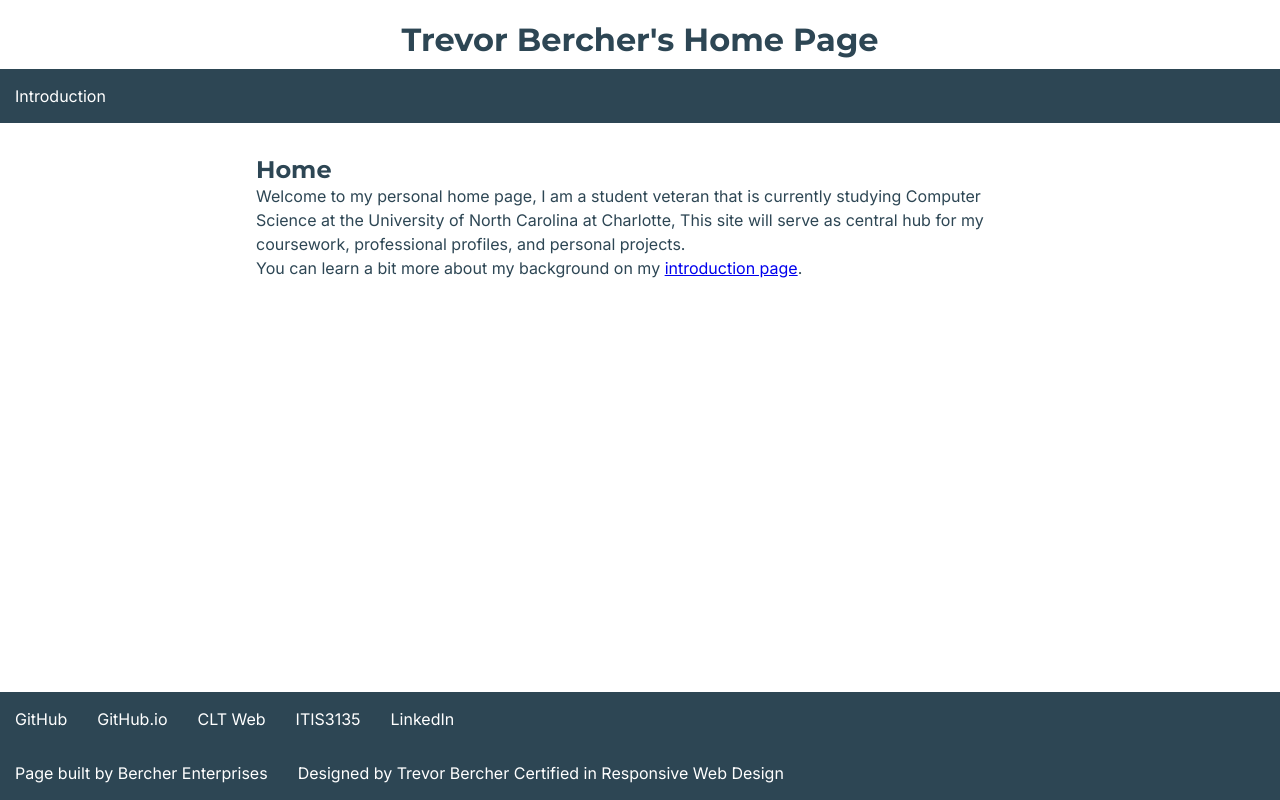
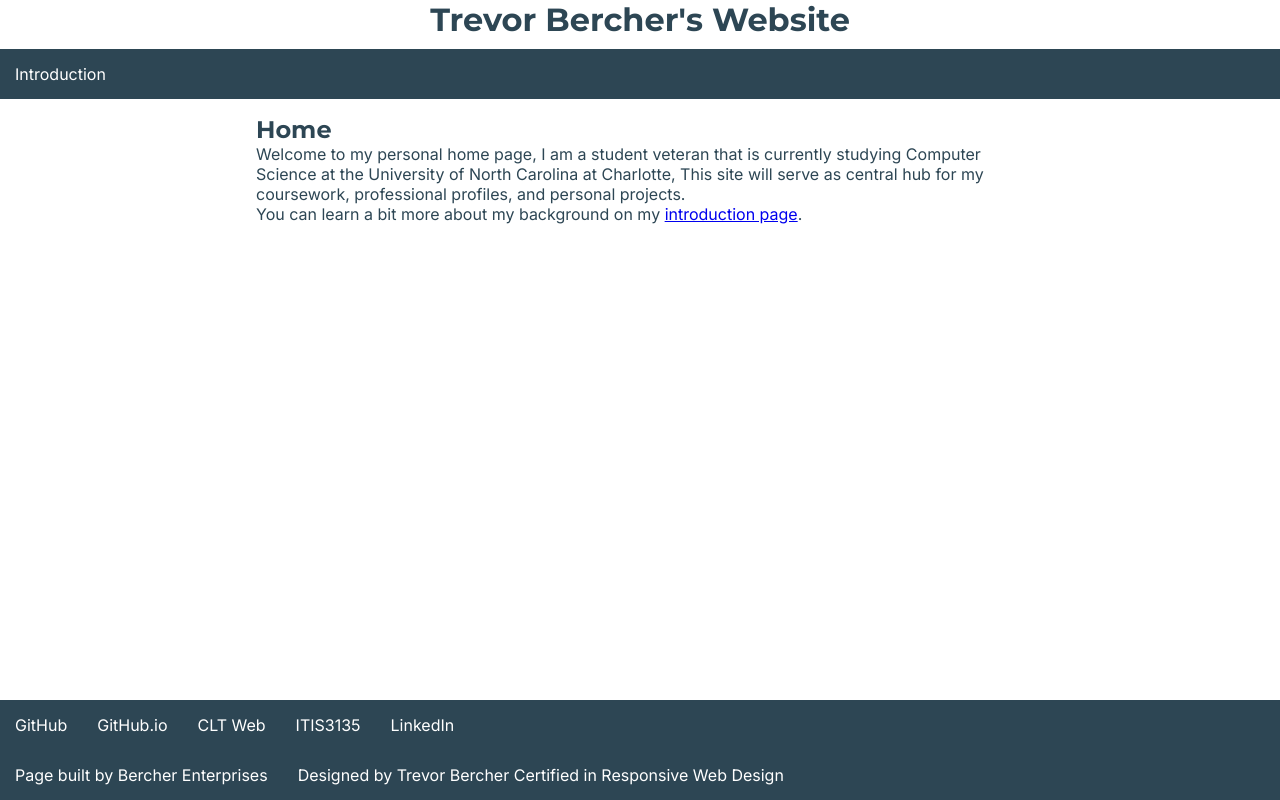
Before and after one commit to Tbercher/itis3135-react, a React (Vite) app: page /itis3135/contract in a window 1280 px wide. Built offline with nearby package versions, Linux system fonts and the light colour scheme.

Commit message:
Fix: Many fixes

```diff
--- a/src/App.jsx
+++ b/src/App.jsx
@@ -13,6 +13,7 @@ import Inventory from './Inventory'
 import Hobby from './Hobby'
 import IntroForm from './IntroForm.jsx'
 import BercherEnterprises from './BercherEnterprises.jsx';
+import './styles/itis3135.css';
 
 function App() {
   return (
--- a/src/Header.jsx
+++ b/src/Header.jsx
@@ -9,16 +9,17 @@ export default function Header() {
                     <li><Link to="/">Home</Link></li>
                     <li><Link to="/itis3135/contract">Contract Page</Link></li>
                     <li><Link to="/itis3135/website-evaluations">Website Evaluation</Link></li>
-                </ul>
-                <ul>
-                    <li><Link to="/itis3135/mystuff">Crappy Website</Link></li>
                     <li><Link to="/itis3135/documentation">Documentation</Link></li>
                     <li><Link to="/itis3135/survey">Survey</Link></li>
                     <li><Link to="/itis3135/cards">Cards</Link></li>
                     <li><Link to="/itis3135/product">Product</Link></li>
                     <li><Link to="/itis3135/inventory">Inventory</Link></li>
+                    <li><Link to="/itis3135/intro_form">Intro Form</Link></li>
+                </ul>
+                <ul>
+                    <li><Link to="/itis3135/mystuff">Crappy Website</Link></li>
                     <li><Link to="/itis3135/hobby">Hobby</Link></li>
-                    <li><Link to="/itis3135/intro_form">Intro Form</Link></li>
+
                 </ul>
             </nav>
         </header>
--- a/src/Home.jsx
+++ b/src/Home.jsx
@@ -1,11 +1,13 @@
 import { Link } from 'react-router';
 import styles from '/src/styles/Home.module.css';
+import { useHomeTitle, useItisTitle } from './usetitle';
 
 export default function Home() {
+  useHomeTitle("Home");
   return (
     <div className={styles.pageContainer}>
       <header>
-        <h1>Trevor Bercher's Home Page</h1>
+        <h1>Trevor Bercher's Website</h1>
         <nav>
           <ul>
             <li><Link to="/introduction">Introduction</Link></li>
--- a/src/Index.jsx
+++ b/src/Index.jsx
@@ -9,7 +9,7 @@ export default function Index() {
       <Header />
 
       <main>
-        <h2>M2C - Create your course site</h2>
+        <h2>Home</h2>
       </main>
       <Footer />
     </>
--- a/src/Introduction.jsx
+++ b/src/Introduction.jsx
@@ -2,13 +2,15 @@ import { Link } from 'react-router';
 // Import your CSS Module here.
 // Note: Change 'Introduction.module.css' if you named your file something else!
 import styles from '/src/styles/Home.module.css';
+import { useHomeTitle} from './usetitle';
 
 export default function Introduction() {
+  useHomeTitle("Introduction");
   return (
     /* REPLACED the empty <> fragment with the pageContainer wrapper */
     <div className={styles.pageContainer}>
       <header>
-        <h1>Trevor Bercher's Introduction Page</h1>
+        <h1>Trevor Bercher's Website</h1>
         <nav>
           <ul>
             <li><Link to="/">Home Page</Link></li>
@@ -64,7 +66,6 @@ export default function Introduction() {
           school laptop and go to the Atkins library to complete my tasks.
         </li>
       </ul>
-
       <h3>Current Course Load</h3>
       <ol>
         <li>
--- a/src/styles/Home.module.css
+++ b/src/styles/Home.module.css
@@ -33,21 +33,33 @@
 }
 
 /* 3. Main Content Layout */
+.pageContainer image {
+  display: block;
+  margin-left: auto;
+  margin-right: auto;
+  max-width: 100%;
+  height: auto;
+}
 .pageContainer main {
   margin: 0;
   max-width: 900px;
   margin-left: 20%;
   margin-right: 20%;
+  padding-bottom: 15px;
   flex-grow: 1; /* Pushes the footer to the bottom */
-  padding-bottom: 2rem;
   padding-top: 1rem;
+}
+.pageContainer figcaption {
+  font-family: "Inter", "Times New Roman", serif;
+
+
+  margin-top: 8px;
 }
 
 /* 4. Typography & Colors */
 .pageContainer h1 {
   text-align: center;
   margin-top: 0; /* Removes gap at the very top */
-  padding-top: 20px;
   margin-bottom: 10px;
   color: #2d4654;
   font-family: "Montserrat", "Times New Roman", serif;
@@ -57,7 +69,6 @@
 .pageContainer h3 {
   color: #2d4654;
   font-family: "Montserrat", "Times New Roman", serif;
-  margin-top: 1rem;
 }
 
 .pageContainer p,
@@ -66,7 +77,7 @@
 .pageContainer blockquote {
   color: #2d4654;
   font-family: "Inter", "Times New Roman", sans-serif;
-  line-height: 1.5;
+
 }
 
 /* 5. Navigation Styling (Header & Footer) */
@@ -109,9 +120,6 @@
 
 .pageContainer blockquote {
   font-style: italic;
-  border-left: 3px solid #2d4654;
-  padding-left: 1rem;
-  margin: 1rem 0;
 }
 
 .pageContainer footer {
--- a/src/styles/Introduction.module.css
+++ /dev/null
@@ -1,120 +0,0 @@
-/* 1. Global Resets to kill the 8px browser margin and root overflow */
-:global(*) {
-  box-sizing: border-box;
-  margin: 0;
-  padding: 0;
-}
-
-:global(body) {
-  background-color: #ffffff;
-  margin: 0;
-  overflow-x: hidden;
-  /* 'auto' hides the scrollbar unless content is longer than the screen */
-  overflow-y: auto;
-}
-
-:global(#root) {
-  display: flex;
-  flex-direction: column;
-  min-height: 100vh;
-  width: 100%;
-}
-
-/* 2. Page Container setup */
-.pageContainer {
-  display: flex;
-  flex-direction: column;
-  min-height: 100vh;
-  width: 100%;
-  background-color: #ffffff;
-  /* Prevents the container from making its own separate scrollbar */
-  overflow: visible;
-  position: relative;
-}
-
-/* 3. Main Content Layout */
-.pageContainer main {
-  margin: 0;
-  max-width: 900px;
-  margin-left: 20%;
-  margin-right: 20%;
-  flex-grow: 1; /* Pushes the footer to the bottom */
-  padding-bottom: 2rem;
-  padding-top: 1rem;
-}
-
-/* 4. Typography & Colors */
-.pageContainer h1 {
-  text-align: center;
-  margin-top: 0; /* Removes gap at the very top */
-  padding-top: 20px;
-  margin-bottom: 10px;
-  color: #2d4654;
-  font-family: "Montserrat", "Times New Roman", serif;
-}
-
-.pageContainer h2,
-.pageContainer h3 {
-  color: #2d4654;
-  font-family: "Montserrat", "Times New Roman", serif;
-  margin-top: 1rem;
-}
-
-.pageContainer p,
-.pageContainer ul,
-.pageContainer ol,
-.pageContainer blockquote {
-  color: #2d4654;
-  font-family: "Inter", "Times New Roman", sans-serif;
-  line-height: 1.5;
-}
-
-/* 5. Navigation Styling (Header & Footer) */
-.pageContainer header nav ul,
-.pageContainer footer nav ul {
-  list-style: none;
-  background-color: #2d4654;
-  padding: 0;
-  margin: 0;
-  overflow: hidden;
-  width: 100%;
-}
-
-.pageContainer header nav li,
-.pageContainer footer nav li {
-  float: left;
-}
-
-.pageContainer header nav a,
-.pageContainer footer nav a {
-  color: #ffffff;
-  text-decoration: none;
-  padding: 15px;
-  display: block;
-  text-align: center;
-}
-
-.pageContainer header nav a:hover,
-.pageContainer footer nav a:hover {
-  background-color: #000000;
-}
-
-/* 6. Specific Elements */
-.pageContainer figcaption {
-  color: #2d4654;
-  font-style: italic;
-  font-weight: bold;
-  margin-top: 5px;
-}
-
-.pageContainer blockquote {
-  font-style: italic;
-  border-left: 3px solid #2d4654;
-  padding-left: 1rem;
-  margin: 1rem 0;
-}
-
-.pageContainer footer {
-  width: 100%;
-  margin-top: auto; /* Final insurance for the sticky footer */
-}
--- /dev/null
+++ b/src/usetitle.js
@@ -0,0 +1,14 @@
+import { useEffect } from "react";
+export function useHomeTitle(title) {
+  const defaultTitle = "Trevor Bercher's Wesbite"
+  useEffect(() => {
+    document.title = title ? `${defaultTitle} | ${title}` : defaultTitle;
+  }, [title]);
+}
+
+export function useItisTitle(title) {
+  const defaultTitle = "Trevor Bercher's Tenacious Bear | ITIS3135"
+  useEffect(() => {
+    document.title = title ? `${defaultTitle} | ${title}` : defaultTitle;
+  }, [title]);
+}
```
